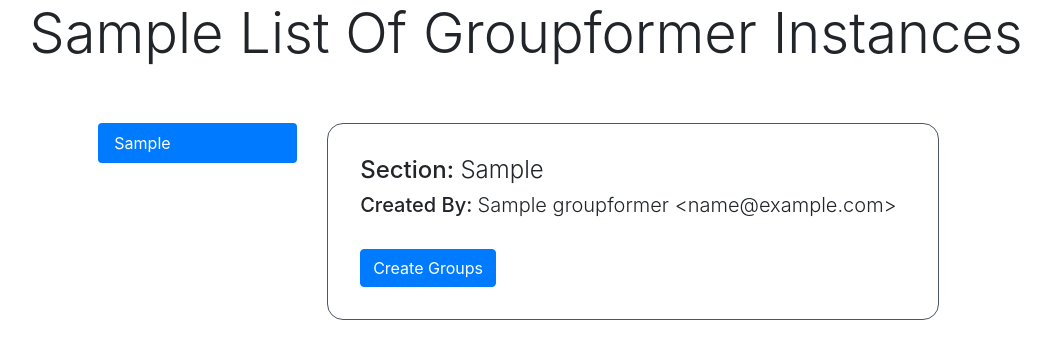
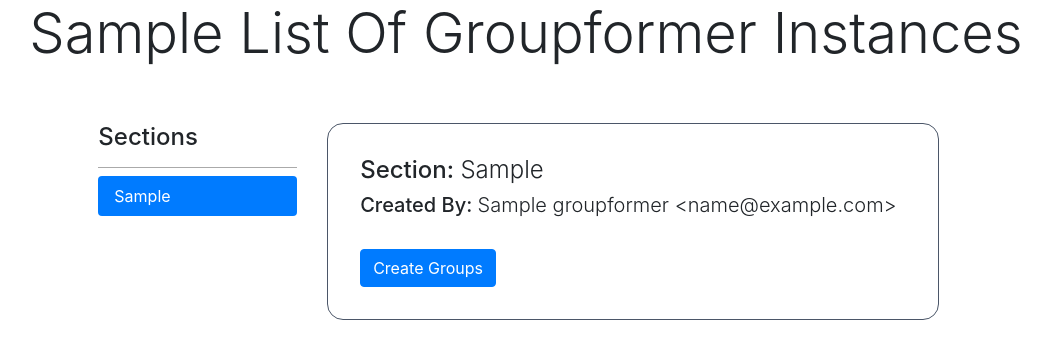
Before and after one commit to snowminc/Groupformer, a Django app: page /results_screen/groupformer_list/ in a window 1280 px wide. Shown: the top 359 px of the page, without its empty margins (114-1165 px from the left). Run offline with Django 3.2, Linux system fonts and the light colour scheme; tables that the repository leaves empty hold one stand-in row (values such as "Sample post"); some libraries are stand-ins or nearby versions.

Commit message:
removed old display html, added a header for the tabs column

```diff
--- a/results_screen/templates/results_screen_main/groupformer_list.html
+++ b/results_screen/templates/results_screen_main/groupformer_list.html
@@ -35,7 +35,9 @@
                         {% if groupformers %}
                         <div class="row">
                             <div class="nav flex-column nav-pills col-3" id="vert-tabs" role="tablist" aria-orientation="vertical">
+                                <h4 style="border-bottom: 1px solid #AAA; padding-bottom: 15px;">Sections</h4>
 
+                                <!-- Example: <a class="nav-link active" id="v-pills-home-tab" data-toggle="pill" href="#v-pills-home" role="tab" aria-controls="v-pills-home" aria-selected="true">Home</a> -->
                                 {% for gf in groupformers %}
                                 <a class="nav-link {% if forloop.counter == 1 %}active show{% endif %}"
                                         id="tab-{{ gf.pk }}" data-toggle="pill" href="#content-{{ gf.pk }}" role="tab"
@@ -43,11 +45,11 @@
                                     {{ gf.class_section }}
                                 </a>
                                 {% endfor %}
-
-                                <!-- Example: <a class="nav-link active" id="v-pills-home-tab" data-toggle="pill" href="#v-pills-home" role="tab" aria-controls="v-pills-home" aria-selected="true">Home</a> -->
                             </div>
 
                             <div class="tab-content col-9" id="vert-tabs-content">
+
+                                <!-- Example: <div class="tab-pane fade show active" id="v-pills-home" role="tabpanel" aria-labelledby="v-pills-home-tab">...</div> -->
                                 {% for gf in groupformers %}
                                 <div class="tab-pane fade {% if forloop.counter == 1 %}active show{% endif %}"
                                         id="content-{{ gf.pk }}" role="tabpanel" aria-labelledby="tab-{{ gf.pk }}">
@@ -71,29 +73,7 @@
 
                                 </div>
                                 {% endfor %}
-
-                                <!-- Example: <div class="tab-pane fade show active" id="v-pills-home" role="tabpanel" aria-labelledby="v-pills-home-tab">...</div> -->
                             </div>
-
-                            <!--
-                            {# for gf in groupformers #}
-                            <div class="custom-form-box">
-                                <form action='#' class="needs-validation" novalidate>
-                                    <form class="form-inline" action="#">
-                                        <h4>{{ gf.class_section }}</h4>
-                                        <input type="hidden" name="id" value="{{ gf.id }}">
-                                        <button type="submit" id="groupformer{{ gf.id }}_submit" class="btn btn-primary">Create Groups</button>
-                                    </form>
-
-                                    <!- Group Names display ->
-                                    <div id="groupformer{{ gf.id }}_groups">
-
-                                    </div>
-                                </form>
-                            </div>
-                            <br>
-                            {# endfor #}
-                            -->
                         </div>
                         {% endif %}
                     </main>
```
